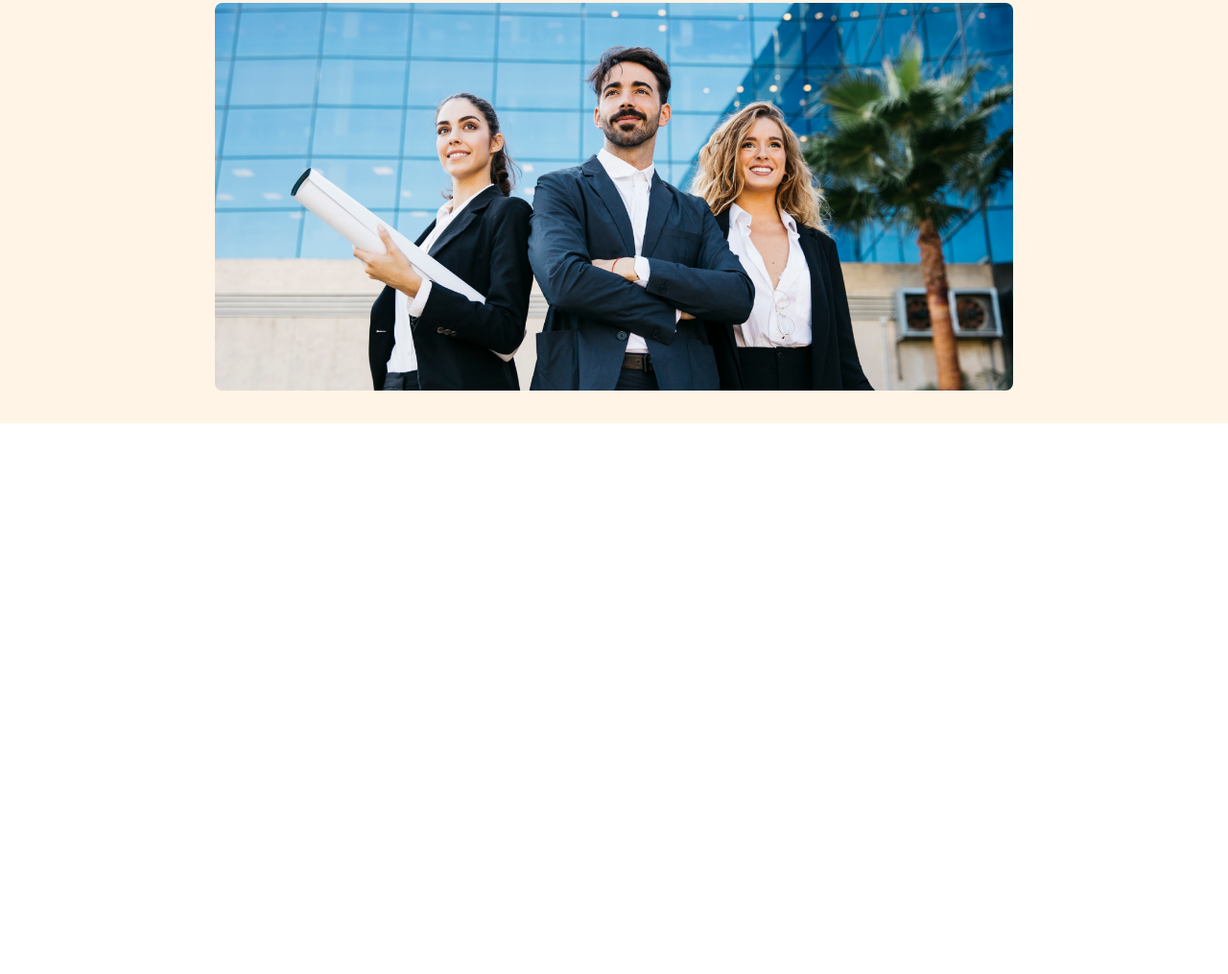
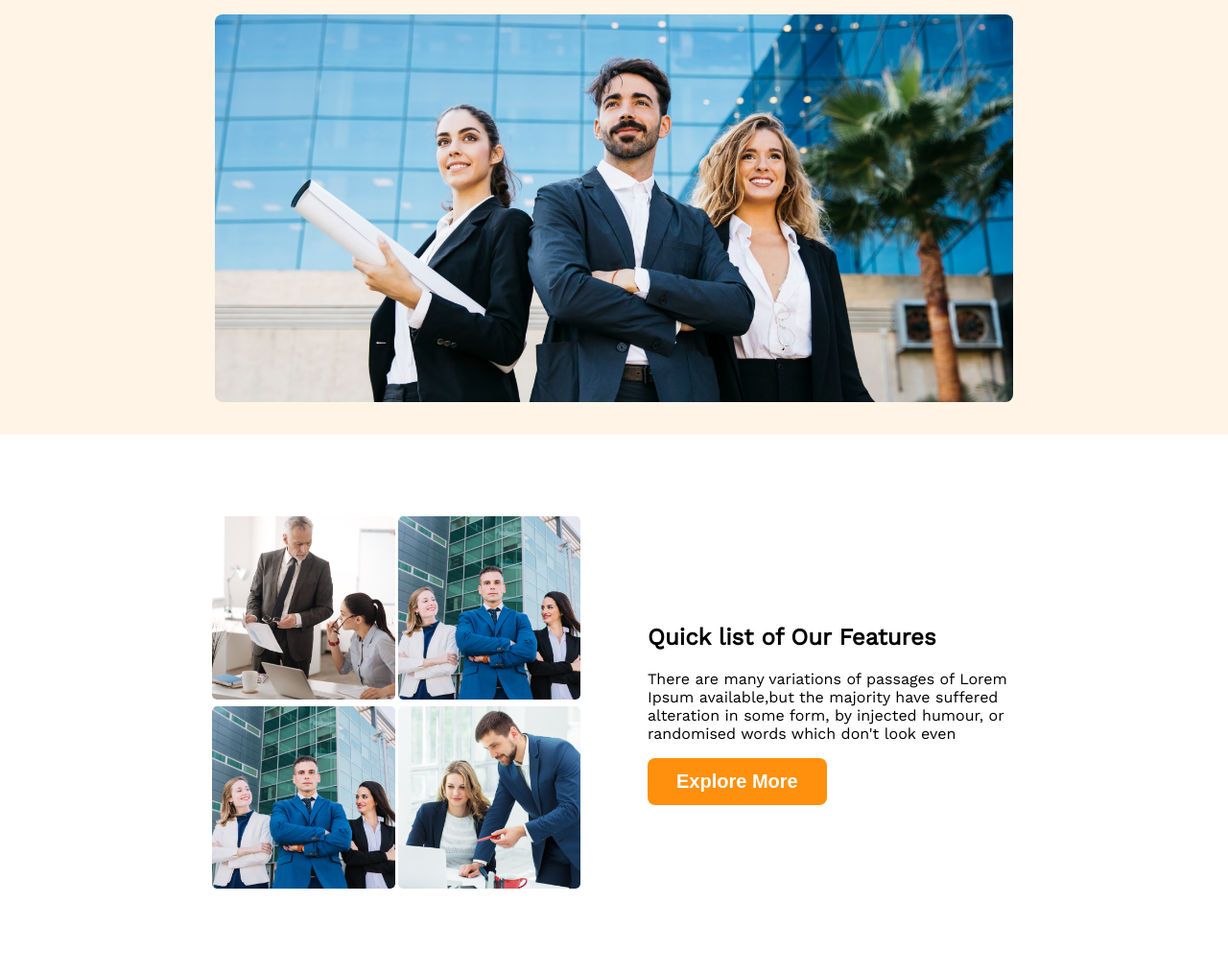
Before and after one commit to shuvrodev337/g3-architects, a plain HTML site: page index.html in a window 1280 px wide. Shown: the part 535-1550 px from the top of the page at 96% size. Before the commit the page ends 976 px from the top, so only its background shows below. Drawn offline with nearby package versions, Linux system fonts and the light colour scheme.

Commit message:
added features

```diff
--- a/index.html
+++ b/index.html
@@ -23,33 +23,53 @@
             </div>
           </nav>
         </div>
-        <div class="abc">
-          <div class="banner-container">
+        <div class="banner-about">
+          <div class="banner-content">
             <div class="banner-title">
-              <h2 class="banner-title">Brand New Group of Architects</h2>
+              <h1>Brand New Group of Architects</h1>
               <p>
                 There are many variations of passages of Lorem Ipsum available,
                 but the majority have suffered alteration in some form, by
                 injected humour, or randomised words which don't look even
               </p>
             </div>
-            <!-- <div class="banner-about"> -->
-              <!-- <p>
-                There are many variations of passages of Lorem Ipsum available,
-                but the majority have suffered alteration in some form, by
-                injected humour, or randomised words which don't look even
-              </p> -->
-            <!-- </div> -->
             <div class="banner-button">
               <button class="btn">Explore More</button>
             </div>
-
             <div class="banner-image">
               <img src="images/banner.png" alt="" />
             </div>
           </div>
         </div>
       </section>
+      <section class="features">
+        <div class="feature-content">
+          <div class="feature-images">
+            <div>
+              <img src="images/team1.png" alt="" />
+            </div>
+            <div>
+              <img src="images/team2.png" alt="" />
+            </div>
+            <div>
+              <img src="images/team2.png" alt="" />
+            </div>
+            <div>
+              <img src="images/team3.png" alt="" />
+            </div>
+          </div>
+          <div class="feature-description">
+
+            <h2>Quick list of Our Features</h2>
+            <p>
+              There are many variations of passages of Lorem Ipsum available,but
+              the majority have suffered alteration in some form, by injected
+              humour, or randomised words which don't look even
+            </p>
+            <button class="btn">Explore More</button>
+          </div>
+        </div>
+      </section>
     </main>
   </body>
 </html>
--- a/styles/styles.css
+++ b/styles/styles.css
@@ -9,7 +9,7 @@ body {
 }
 .btn {
   padding: 13px 30px;
-    background: #FF900E;
+  background: #ff900e;
   border-radius: 8px;
   color: #ffffff;
   border: none;
@@ -49,33 +49,68 @@ nav .nav-bar-heading a {
 }
 
 /* banner descrpition */
-.abc{
+.banner-about {
   display: flex;
   justify-content: center;
 }
-.banner-container{
+.banner-content {
   display: flex;
   flex-direction: column;
   justify-content: center;
   width: 65%;
   text-align: center;
   row-gap: 30px;
-    /* align-items: center; */
-
 }
-.banner-container img{
-    /* width: 890px;
-height: 405px; */
+.banner-content img {
   width: 100%;
   border-radius: 8px;
 }
-.banner-container .banner-title h2{
+.banner-content .banner-title h1 {
   font-weight: 700;
   font-size: 64px;
   margin: 0;
 }
-.banner-container .banner-title p{
+.banner-container .banner-title p {
   color: #727272;
   margin: 0;
   padding: 10px;
 }
+
+/* -------------Feature section ----------*/
+.features{
+    padding: 85px 0;
+}
+.feature-content{
+    display: flex;
+    justify-content: center;
+    align-items: center;
+    gap: 70px;
+
+    /* display: grid;
+    grid-template-columns: repeat(4,1fr); */
+
+}
+
+
+.feature-images{
+
+    display: grid;
+    grid-template-columns: repeat(2, 1fr);
+    row-gap: 3px;
+    column-gap: 3px;
+    width: 30%;
+
+}
+.feature-description {
+
+    width: 30%;
+
+
+
+}
+
+
+.feature-content .feature-images img{
+width: 100%;
+border-radius: 5px;
+}
```
Lines whose indentation alone changed are shown as unchanged.
